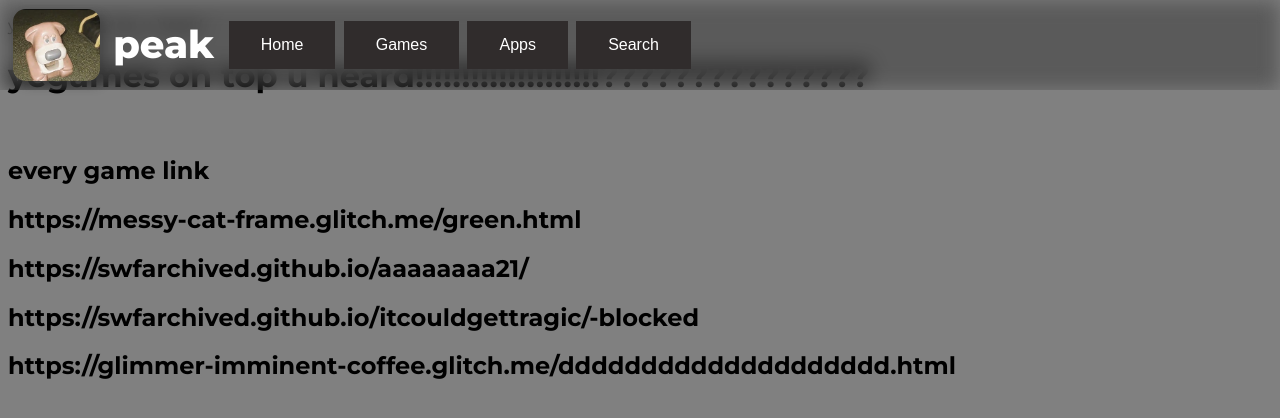
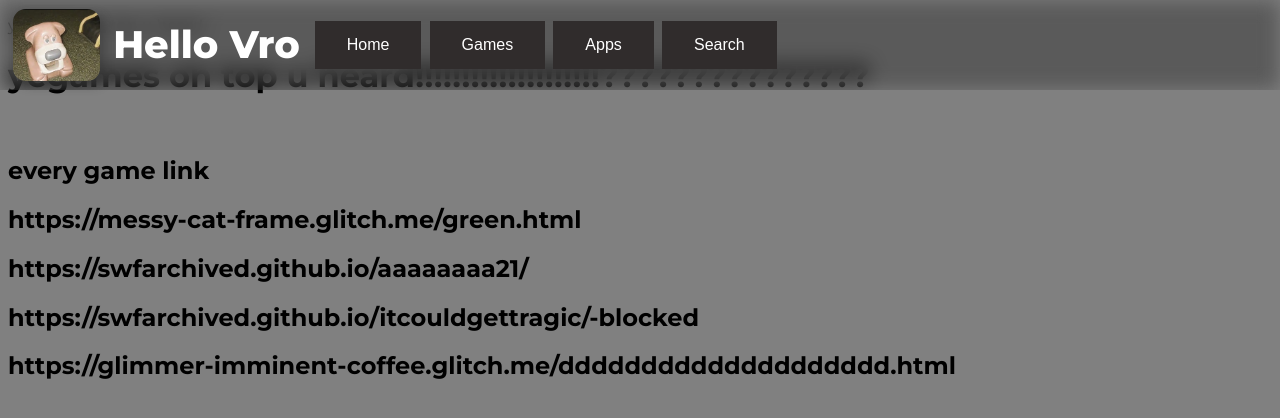
Before and after one commit to swfarchived/swfarchived.github.io, a plain HTML site: page index.html in a window 1280 px wide. Drawn offline with Linux system fonts and the light colour scheme.

Commit message:
Update index.html

```diff
--- a/index.html
+++ b/index.html
@@ -11,7 +11,7 @@
 <body>
     <nav>
         <img src="/icon.png" alt="logo">
-        <h1>peak</h1>
+        <h1>Hello Vro</h1>
            <div class="navitems">
             <div class="navitem"><button onclick="window.location.href='/'" class="button play">Home</button>
             <button onclick="window.location.href='/gs.html'" class="button play">Games</button>
```
